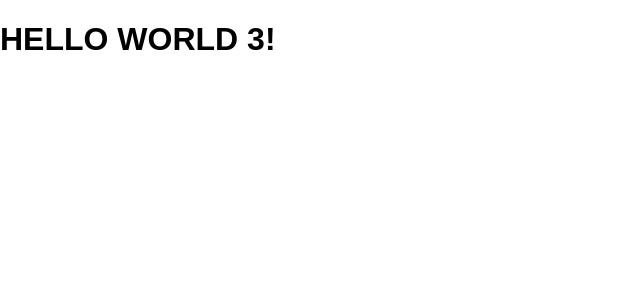
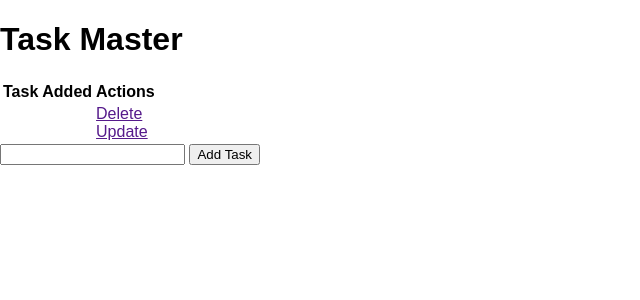
Before and after one commit to villanueva-alt/flask_introduction, a Flask app: page / in a window 1280 px wide. Shown: the top 300 px of the page, without its empty margins (0-640 px from the left). Run offline with Flask 3, Linux system fonts and the light colour scheme.

Commit message:
updated index.html to table

```diff
--- a/app.py
+++ b/app.py
@@ -19,7 +19,7 @@ class Todo(db.Model):
 # with app.app_context():
 #         db.create_all()
 
-@app.route('/')
+@app.route('/', methods=['POST', 'GET'])
 def index():
     return render_template('index.html')
 
--- a/templates/index.html
+++ b/templates/index.html
@@ -5,5 +5,29 @@
 {% endblock %}
 
 {% block body %}
-<h1>HELLO WORLD 3!</h1>
+<div class="content">
+    <h1>Task Master</h1>
+
+    <table>
+        <tr>
+            <th>Task</th>
+            <th>Added</th>
+            <th>Actions</th>
+        </tr>
+        <tr>
+            <td></td>
+            <td></td>
+            <td>
+                <a href="">Delete</a>
+                <br>
+                <a href="">Update</a>
+            </td>
+        </tr>
+    </table>
+
+    <form action="/" method="POST">
+        <input type="text" name="content" id="content">
+        <input type="submit" value="Add Task">
+    </form>
+</div>
 {% endblock %}
```
